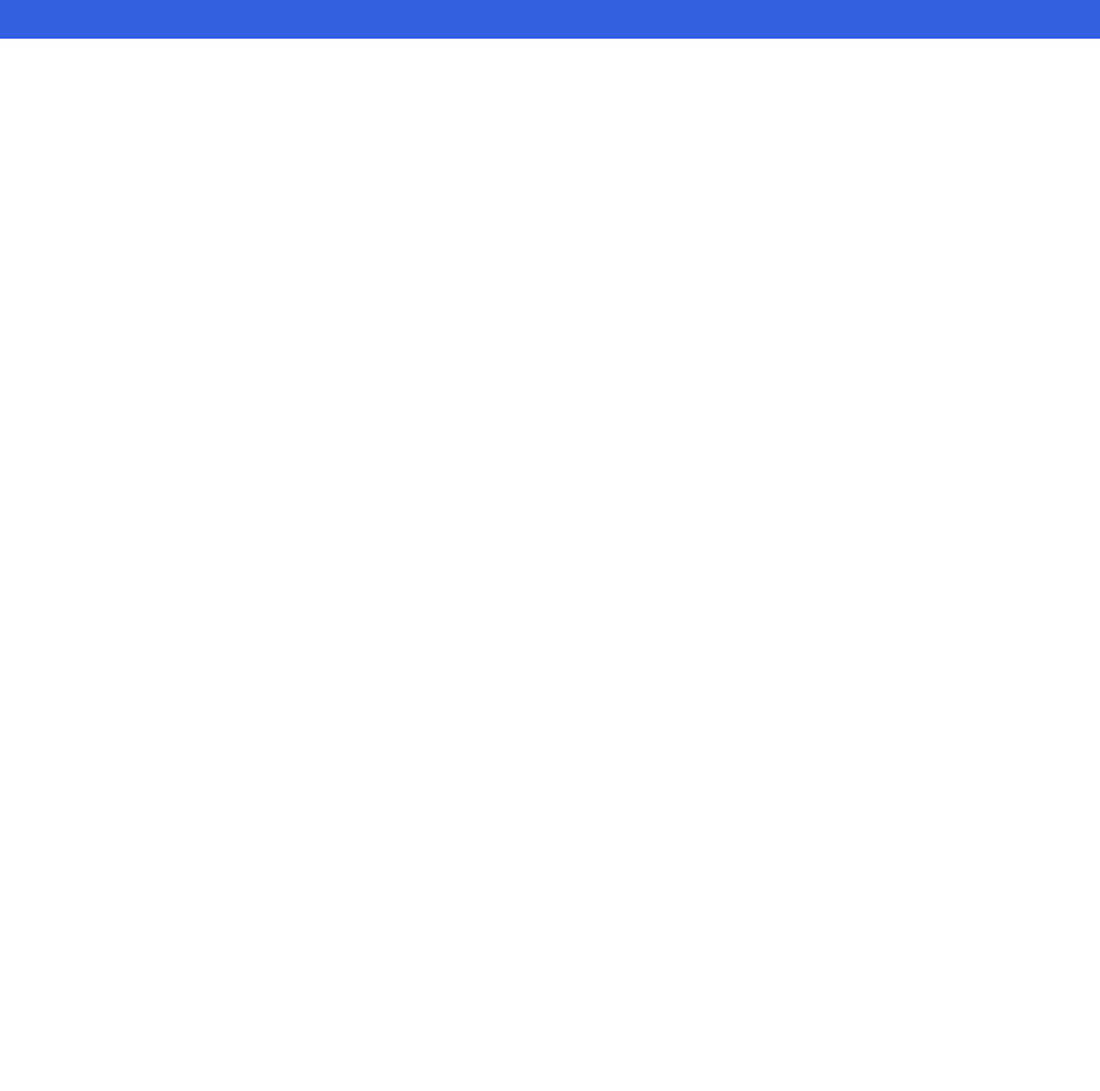
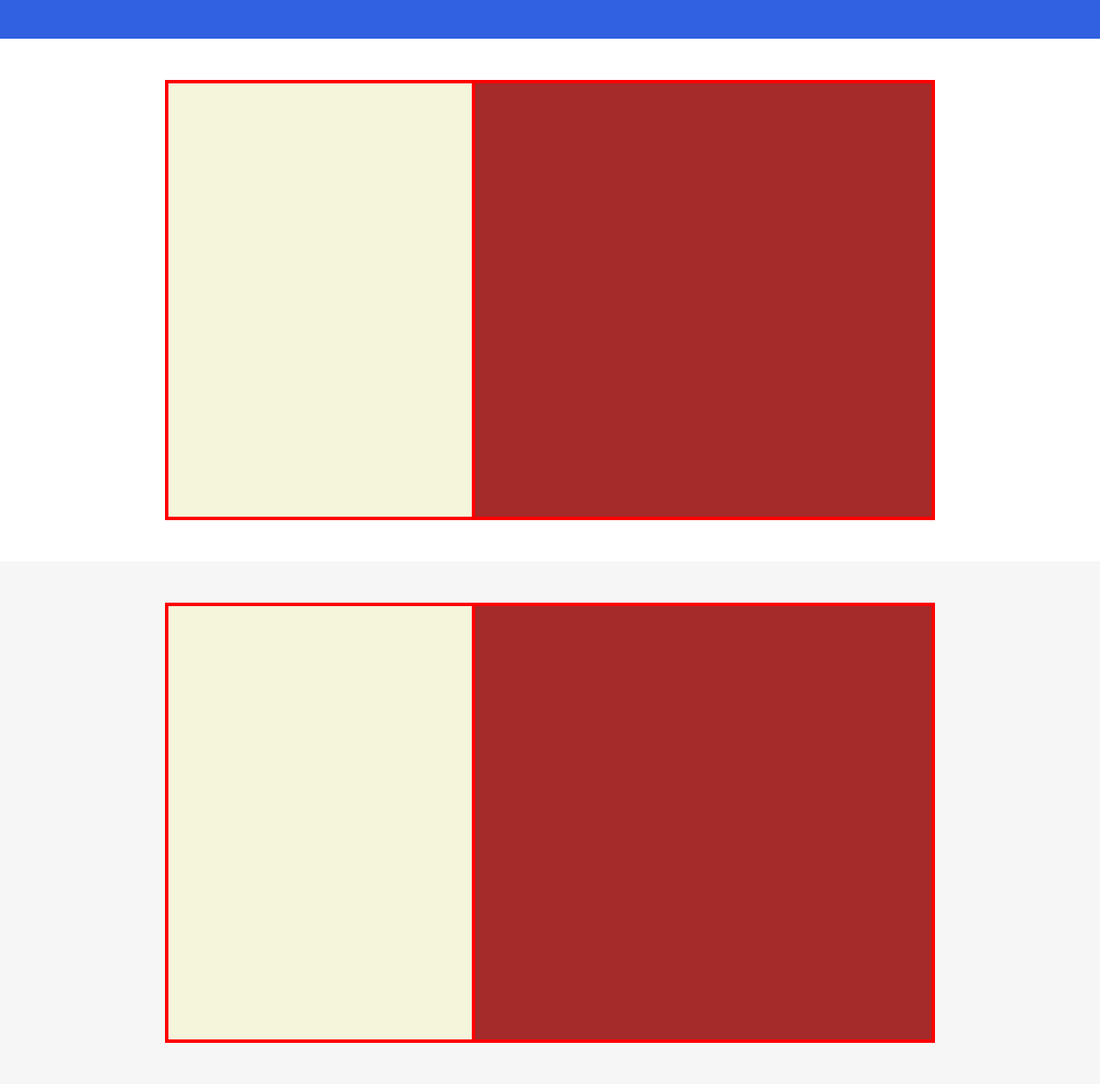
Before and after one commit to giuseppevignanello/htmlcss-struttura-discord, a plain HTML site: page index.html in a window 1280 px wide. Shown: the part 531-1800 px from the top of the page at 86% size. Before the commit the page ends 800 px from the top, so only its background shows below. Drawn offline with Linux system fonts and the light colour scheme.

Commit message:
add main structure

```diff
--- a/assets/css/style.css
+++ b/assets/css/style.css
@@ -66,7 +66,7 @@ html:root {
 /* banner */
 
 .debug #site-header #banner div {
-    width: 32rem;
+    width: 100%;
     height: 25rem;
     background-color: grey;
     border: var(--debug-border);
@@ -77,8 +77,54 @@ html:root {
 }
 
 #site-header #banner div {
-    margin: 3rem 0;
+    margin: 3rem 6rem;
 }
 /* endBanner */
 
 /* endHeader */
+
+/* siteMain */
+.debug #site-main .section-content {
+    height: 32rem;
+    width: 100%;
+    border: var(--debug-border);
+    background-color: grey
+ }
+
+.debug #site-main .section-content .image {
+    background-color: beige;
+    width: 40%;
+    height: 100%;
+    border: var(--debug-border);
+ }
+
+.debug #site-main .section-content .text {
+    background-color: brown;
+    width: 60%;
+    height: 100%;
+    border: var(--debug-border);
+ }
+
+ .debug #site-main .odd-section #big-content {
+    width: 100%;
+    height: 60rem;
+    background-color: green;
+ }
+
+#site-main .section-content{
+    margin: 3rem 0
+ }
+
+#site-main .even-section {
+    background-color: var(--main-color);
+}
+
+#site-main .odd-section {
+    background-color: var(--secondary-color);
+}
+
+#site-main .odd-section #big-content {
+    margin: 3rem 0;
+}
+
+/* endSiteMain */
--- a/index.html
+++ b/index.html
@@ -28,7 +28,49 @@
 
     <!-- /#site-header -->
     <main id="site-main">
+        <section class="even-section">
+            <div class="flex-container">
+                <div class="section-content flex-container">
+                    <div class="image">
 
+                    </div>
+                    <div class="text">
+
+                    </div>
+                </div>
+            </div>
+        </section>
+        <section class="odd-section">
+            <div class="flex-container">
+                <div class="section-content flex-container">
+                    <div class="image">
+
+                    </div>
+                    <div class="text">
+
+                    </div>
+                </div>
+            </div>
+        </section>
+        <section class="even-section">
+            <div class="flex-container">
+                <div class="section-content flex-container">
+                    <div class="image">
+
+                    </div>
+                    <div class="text">
+
+                    </div>
+                </div>
+            </div>
+        </section>
+        <section class="odd-section">
+            <div class="flex-container">
+                <div id="big-content">
+
+                </div>
+            </div>
+        </section>
     </main>
     <!-- /#site-main -->
     <footer id="site-footer">
```
